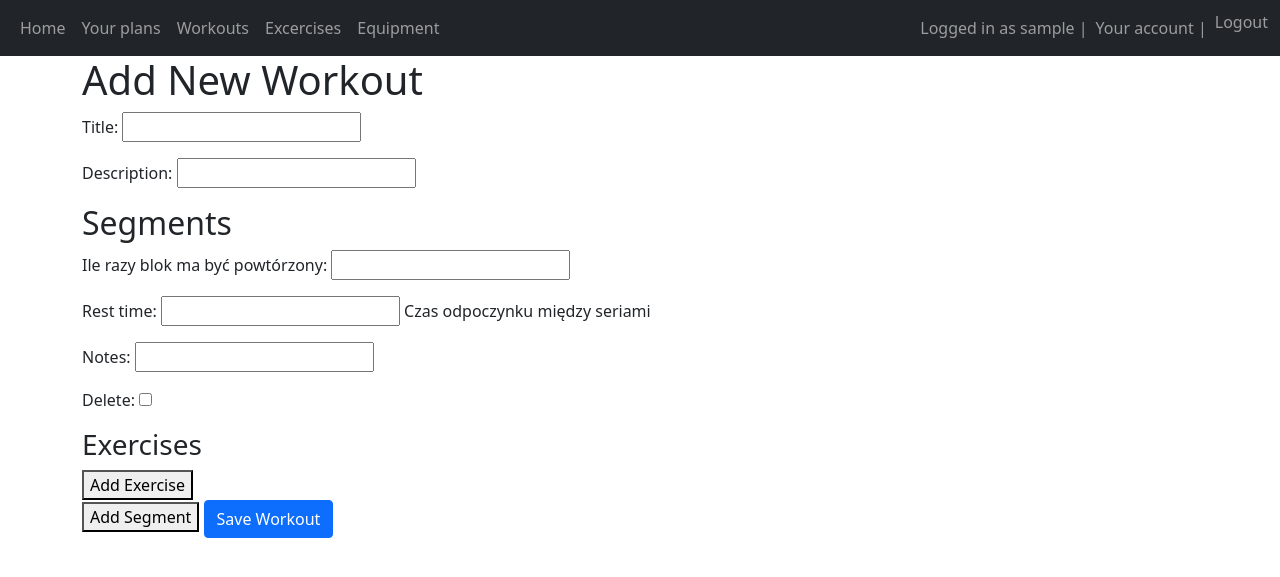
After one commit to korsem/licencjat, a Django app: page /workouts/add/ in a window 1280 px wide. The commit adds this page. Shown: the top 577 px of the page. Run offline with Django 5.2, Linux system fonts and the light colour scheme; the visitor is signed in with stand-in values (Sample User, id 1).

Commit message:
add workout part 1

```diff
--- a/templates/main/base.html
+++ b/templates/main/base.html
@@ -23,6 +23,9 @@
               <li class="nav-item">
               <a class="nav-link" href="{% url 'training_plan_list' %}">Your plans</a>
             </li>
+             <li class="nav-item">
+              <a class="nav-link" href="{% url 'workout_list' %}">Workouts</a>
+            </li>
             <li class="nav-item">
               <a class="nav-link" href="{% url 'exercise_list' %}">Excercises</a>
             </li>
@@ -36,7 +39,7 @@
             {% if user.is_authenticated %}
             <span class="navbar-text">Logged in as {{user.username}} |  </span>
               <li class="nav-item">
-              <a class="nav-link" href="{% url 'account' user_id=user.id %}">Your account</a>
+              <a class="nav-link" href="{% url 'account' user_id=user.id %}">Your account  |  </a>
             </li>
             <li class="nav-item">
                <form method="post" action="{% url 'logout' %}" style="display: inline;">
--- /dev/null
+++ b/templates/you_train_api/add_workout.html
@@ -0,0 +1,102 @@
+{% extends 'main/base.html' %}
+
+{% block title %}Add New Workout{% endblock %}
+
+{% block content %}
+<h1>Add New Workout</h1>
+
+<form method="post">
+    {% csrf_token %}
+    {{ workout_form.as_p }}
+
+    <h2>Segments</h2>
+    <div id="segment-formset">
+        {{ segment_formset.management_form }}
+        {% for form in segment_formset %}
+        <div class="segment-form">
+            {{ form.as_p }}
+            <h3>Exercises</h3>
+            <div class="exercise-formset">
+                {{ form.instance.exercise_formset.management_form }}
+                {% for exercise_form in form.instance.exercise_formset %}
+                <div class="exercise-form">
+                    {{ exercise_form.as_p }}
+                </div>
+                {% endfor %}
+                <button type="button" class="add-exercise" data-segment="{{ forloop.counter0 }}">Add Exercise</button>
+            </div>
+            {% if form.instance.pk %}
+            <button type="button" class="delete-segment" data-segment="{{ forloop.counter0 }}">Delete Segment</button>
+            {% endif %}
+        </div>
+        {% endfor %}
+    </div>
+
+    <button type="button" id="add-segment">Add Segment</button>
+    <button type="submit" class="btn btn-primary">Save Workout</button>
+</form>
+
+<div id="exercise-modal" class="modal">
+    <div class="modal-content">
+        <span class="close">&times;</span>
+        <h2>Select Exercises</h2>
+        <form id="exercise-search-form">
+            <input type="text" id="search-query" placeholder="Search exercises...">
+            <button type="button" id="search-button">Search</button>
+        </form>
+        <div id="exercise-list">
+            <!-- List of exercises will be loaded here -->
+        </div>
+    </div>
+</div>
+
+<script>
+document.getElementById('add-segment').addEventListener('click', function() {
+    var segmentFormset = document.getElementById('segment-formset');
+    var newForm = segmentFormset.lastElementChild.cloneNode(true);
+    var formIdx = segmentFormset.children.length;
+
+    newForm.innerHTML = newForm.innerHTML.replace(/__prefix__/g, formIdx);
+    segmentFormset.appendChild(newForm);
+});
+
+document.querySelectorAll('.add-exercise').forEach(button => {
+    button.addEventListener('click', function() {
+        var segmentIndex = this.getAttribute('data-segment');
+        var modal = document.getElementById('exercise-modal');
+        modal.style.display = "block";
+
+        document.getElementById('search-button').onclick = function() {
+            var query = document.getElementById('search-query').value;
+            fetch(`/exercise_search/?query=${query}`)
+                .then(response => response.json())
+                .then(data => {
+                    var exerciseList = document.getElementById('exercise-list');
+                    exerciseList.innerHTML = '';
+                    data.forEach(exercise => {
+                        var exerciseItem = document.createElement('div');
+                        exerciseItem.textContent = exercise.name;
+                        exerciseItem.onclick = function() {
+                            // Add exercise to the formset here
+                            modal.style.display = "none";
+                        };
+                        exerciseList.appendChild(exerciseItem);
+                    });
+                });
+        };
+    });
+});
+
+document.querySelectorAll('.delete-segment').forEach(button => {
+    button.addEventListener('click', function() {
+        var segmentIndex = this.getAttribute('data-segment');
+        var segmentForm = document.querySelectorAll('.segment-form')[segmentIndex];
+        segmentForm.remove();
+    });
+});
+
+document.querySelector('.close').onclick = function() {
+    document.getElementById('exercise-modal').style.display = "none";
+};
+</script>
+{% endblock %}
--- a/you_train_api/forms.py
+++ b/you_train_api/forms.py
@@ -3,7 +3,8 @@ from django.contrib.auth.forms import UserCreationForm
 from django.contrib.auth.models import User
 from django.utils.translation import gettext_lazy as _
 
-from you_train_api.models import Exercise, Equipment, TrainingPlan, WorkoutPlan
+from you_train_api.models import Exercise, Equipment, TrainingPlan, WorkoutPlan, Workout, WorkoutSegment, \
+    ExcerciseInSegment
 
 
 class RegisterForm(UserCreationForm):
@@ -36,7 +37,7 @@ class UserSettingsForm(forms.Form):
 
 class ExerciseForm(forms.ModelForm):
     class Meta:
-        model = Exercise
+        model = Exercise # jeslik is_cardio to muscle group plus duration
         fields = ['name', 'description', 'muscle_group', 'equipment', 'is_cardio', 'video_url']
 
 class EquipmentForm(forms.ModelForm):
@@ -82,3 +83,19 @@ class WorkoutPlanForm(forms.ModelForm):
             cleaned_data['cycle_length'] = None  # Ensure cycle_length is null for non-cyclic plans
 
         return cleaned_data
+
+class WorkoutForm(forms.ModelForm):
+    class Meta:
+        model = Workout
+        fields = ['title', 'description'] # TODO dodać 2 brakujące pola
+
+class WorkoutSegmentForm(forms.ModelForm):
+    class Meta:
+        model = WorkoutSegment
+        fields = ['reps', 'rest_time', 'notes']
+
+
+class ExerciseInSegmentForm(forms.ModelForm):
+    class Meta:
+        model = ExcerciseInSegment
+        fields = ['exercise', 'reps', 'duration', 'rest_time', 'notes']
--- a/you_train_api/models.py
+++ b/you_train_api/models.py
@@ -94,7 +94,7 @@ class Workout(models.Model):
     title = models.CharField(max_length=100)
     description = models.CharField(max_length=300, blank=True)
     day_of_week = models.IntegerField(choices=[(i, calendar.day_name[i]) for i in range(7)], blank=True, null=True) # if plan not cyclic then null
-    workout_plan = models.ForeignKey(WorkoutPlan, related_name='workouts', on_delete=models.CASCADE) # czy na pewno?
+    workout_plan = models.ForeignKey(WorkoutPlan, related_name='workouts', on_delete=models.CASCADE) # czy na pewno null true?
 
     def __str__(self):
         return self.title
--- a/you_train_api/urls.py
+++ b/you_train_api/urls.py
@@ -1,7 +1,7 @@
 from django.urls import include, path
 from .views import home, sign_up, exercise_list, equipment_list, equipment_exercises, exercise_detail, add_exercise, \
     edit_exercise, delete_exercise, add_training_plan, training_plan_detail, training_plan_list, add_workout_plan, \
-    account
+    account, workout_list, workout_detail, add_workout, exercise_search
 
 exercise_patterns = [
     path('', exercise_list, name='exercise_list'),
@@ -30,4 +30,8 @@ urlpatterns = [
     path('exercises/', include(exercise_patterns)),
     path('equipments/', include(equipment_patterns)),
     path('training_plans/', include(training_plan_patterns)),
+    path('workouts/', workout_list, name='workout_list'),
+    path('workouts/<int:workout_id>/', workout_detail, name='workout_detail'),
+    path('workouts/add/', add_workout, name='add_workout'),
+    path('exercise_search/', exercise_search, name='exercise_search'),
 ]
--- a/you_train_api/views.py
+++ b/you_train_api/views.py
@@ -4,12 +4,14 @@ from django.contrib.auth.decorators import login_required, permission_required
 from django.contrib.auth import login, logout, authenticate, update_session_auth_hash
 from django.contrib.auth.forms import PasswordChangeForm
 from django.contrib.auth.models import User, Group
+from django.forms import inlineformset_factory
+from django.http import JsonResponse
 from rest_framework import generics
 
 from you_train_api.choices import MUSCLE_GROUP_CHOICES
 from you_train_api.forms import RegisterForm, ExerciseForm, EquipmentForm, TrainingPlanForm, WorkoutPlanForm, \
-    UserProfileForm, UserSettingsForm
-from you_train_api.models import Exercise, Equipment, TrainingPlan
+    UserProfileForm, UserSettingsForm, WorkoutForm, ExerciseInSegmentForm, WorkoutSegmentForm
+from you_train_api.models import Exercise, Equipment, TrainingPlan, Workout, WorkoutSegment, ExcerciseInSegment
 from you_train_api.serializers import ExerciseSerializer
 
 
@@ -104,9 +106,13 @@ def exercise_list(request):
     exercises = Exercise.objects.filter(user=request.user)
     muscle_groups = request.GET.getlist('muscle_group')
     sort_by = request.GET.get('sort_by')
+    search_query = request.GET.get('search', '')
 
     if muscle_groups:
         exercises = exercises.filter(muscle_group__in=muscle_groups)
+
+    if search_query:
+        exercises = exercises.filter(name__icontains=search_query)
 
     if sort_by:
         exercises = exercises.order_by(sort_by)
@@ -115,6 +121,7 @@ def exercise_list(request):
         'exercises': exercises,
         'selected_muscle_groups': muscle_groups,
         'sort_by': sort_by,
+        'search_query': search_query,
         'MUSCLE_GROUP_CHOICES': MUSCLE_GROUP_CHOICES,
     })
 
@@ -247,3 +254,54 @@ def training_plan_detail(request, training_plan_id):
         'training_plan': training_plan,
         'workout_plan': workout_plan,
     })
+
+def workout_list(request):
+    workouts = Workout.objects.all() # czy po userze?
+    return render(request, 'you_train_api/workout_list.html', {'workouts': workouts})
+
+def workout_detail(request, workout_id):
+    workout = get_object_or_404(Workout, id=workout_id)
+    return render(request, 'you_train_api/workout_detail.html', {'workout': workout})
+
+
+@login_required(login_url="/login")
+def add_workout(request):
+    WorkoutSegmentFormSet = inlineformset_factory(Workout, WorkoutSegment, form=WorkoutSegmentForm, extra=1,
+                                                  can_delete=True)
+    ExerciseInSegmentFormSet = inlineformset_factory(WorkoutSegment, ExcerciseInSegment, form=ExerciseInSegmentForm,
+                                                     extra=1, can_delete=True)
+
+    if request.method == 'POST':
+        workout_form = WorkoutForm(request.POST)
+        segment_formset = WorkoutSegmentFormSet(request.POST, prefix='segments')
+
+        if workout_form.is_valid() and segment_formset.is_valid():
+            workout = workout_form.save()
+            segments = segment_formset.save(commit=False)
+            for segment in segments:
+                segment.workout = workout
+                segment.save()
+
+                exercise_formset = ExerciseInSegmentFormSet(request.POST, instance=segment,
+                                                            prefix=f'segment_{segment.pk}_exercises')
+
+                if exercise_formset.is_valid():
+                    exercise_formset.save()
+
+            return redirect('workout_list')
+    else:
+        workout_form = WorkoutForm()
+        segment_formset = WorkoutSegmentFormSet(prefix='segments')
+
+    return render(request, 'you_train_api/add_workout.html', {
+        'workout_form': workout_form,
+        'segment_formset': segment_formset,
+    })
+
+
+@login_required(login_url="/login")
+def exercise_search(request):
+    query = request.GET.get('query', '')
+    exercises = Exercise.objects.filter(user=request.user, name__icontains=query)
+    exercise_list = [{'id': exercise.id, 'name': exercise.name} for exercise in exercises]
+    return JsonResponse(exercise_list, safe=False)
```
Also changed, not shown: templates/you_train_api/workout_detail.html (added, +36 -0 lines), templates/you_train_api/workout_list.html (added, +20 -0 lines).
